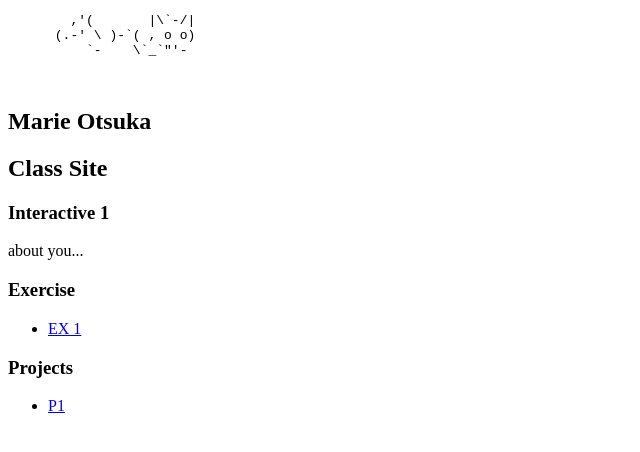
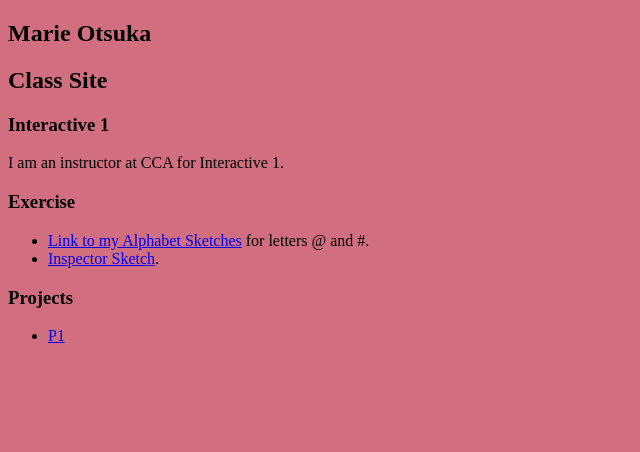
Before and after one commit to marieotsuka/interactive-foundations, a plain HTML site: page index.html in a window 1280 px wide. Shown: the whole page, without its empty margins (0-640 px from the left). Drawn offline with Linux system fonts and the light colour scheme.

Commit message:
add stylesheet

```diff
--- a/index.html
+++ b/index.html
@@ -4,30 +4,25 @@
   <meta charset="utf-8" />
   <title>Marie Otsuka Interactive Site</title>
   <!-- this is where my meta-info lives, but won’t show up on the page itself-->
+  <link rel="stylesheet" type="text/css" href="styles.css">
 </head>
 <body>
 
   <!-- this is where all my webpage stuff should go-->
   <section id="container">
 
-    <pre>
-        ,'(       |\`-/|
-      (.-' \ )-`( , o o)
-          `-    \`_`"'-
-
-    </pre>
-
     <!-- about me-->
     <h1>Marie Otsuka</h1>
     <h2>Class Site</h2>
     <h3>Interactive 1</h3>
-    <p class="desc">about you...</p>
+    <p class="desc">I am an instructor at CCA for Interactive 1.</p>
 
     <!-- links to my work -->
     <div id="exercises">
       <h3>Exercise</h3>
       <ul>
-        <li><a href="#">EX 1</a></li>
+        <li><a href="https://www.figma.com/file/lloFX5h0iNRIHGh7J4m5tS/otsuka_marie-type_sketches">Link to my Alphabet Sketches</a> for letters @ and #.</li>
+        <li><a href="images/inspector.png">Inspector Sketch</a>.</li>
       </ul>
     </div>
 
--- /dev/null
+++ b/styles.css
@@ -0,0 +1,3 @@
+body{
+	background: #d16f80;
+}
```
Also changed, not shown: images/inspector.png (added).
